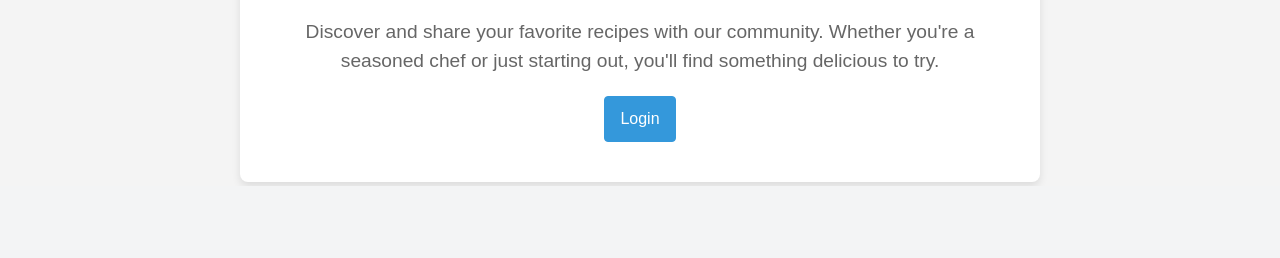
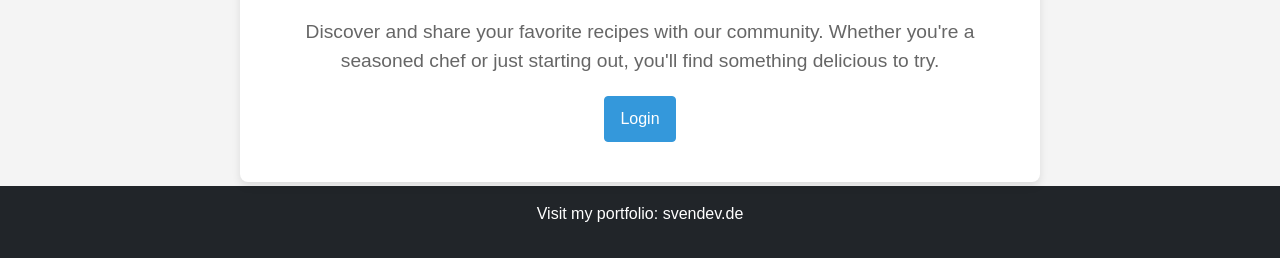
Before and after one commit to disreal48/django-recipe-app, a Django app: page / in a window 1280 px wide. Shown: the part 674-932 px from the top of the page. Before the commit the page ends 860 px from the top, so only its background shows below. Run offline with Django 5.2, Linux system fonts and the light colour scheme.

Commit message:
added footer with portfolio link

```diff
--- a/apps/core/templates/base.html
+++ b/apps/core/templates/base.html
@@ -44,7 +44,12 @@
   </div>
     </nav>
       <main>{% block content %}{% endblock content %}</main>
-      <footer></footer>
+      <footer class="page-footer bg-dark text-white text-center py-3">
+        <p>
+          Visit my portfolio:
+          <a href="https://svendev.de" target="_blank" class="text-white">svendev.de</a>
+        </p>
+      </footer>
     </div>
   </body>
 </html>
--- a/static/css/main.css
+++ b/static/css/main.css
@@ -299,3 +299,20 @@ img {
   color: #333;
   margin-bottom: 20px;
 }
+
+/* Footer Styles */
+.page-footer {
+  background-color: #343a40;
+  color: #ffffff;
+  padding: 20px 0;
+  text-align: center;
+}
+
+.page-footer a {
+  color: #ffffff;
+  text-decoration: none;
+}
+
+.page-footer a:hover {
+  text-decoration: underline;
+}
```
